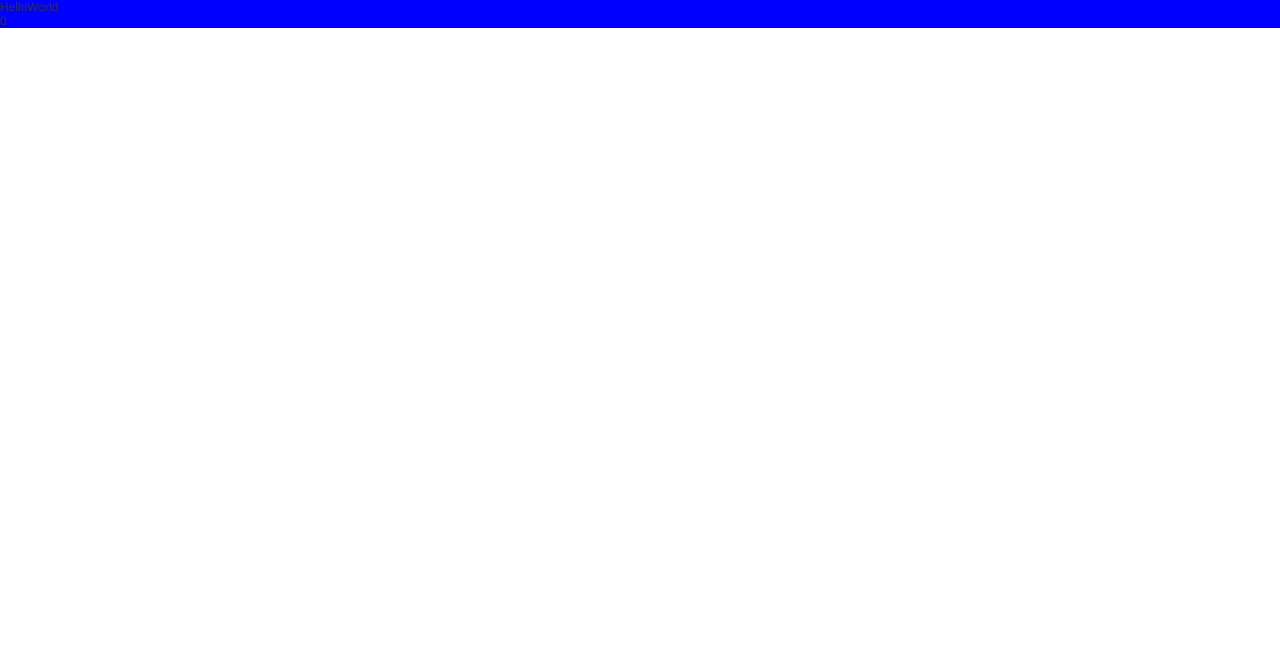
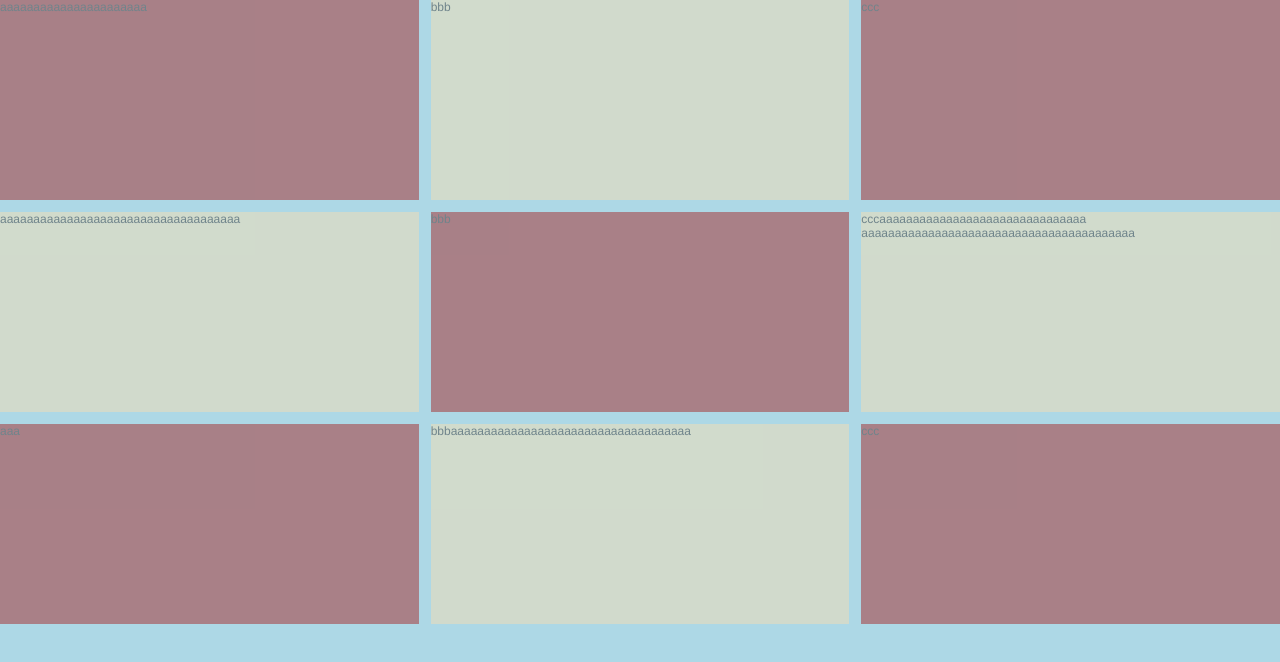
Before and after one commit to JEONGSSO/vue3-boilerplate-vite, a Vue app: page / in a window 1280 px wide. Shown: the top 662 px of the page. Built offline with nearby package versions, Linux system fonts and the light colour scheme; the HTML template or start-up script is replaced by a standard one.

Commit message:
grid 공부

```diff
--- a/src/App.vue
+++ b/src/App.vue
@@ -5,11 +5,17 @@
 </template>
 
 <script lang="ts">
-import { defineComponent } from "vue";
+import { defineComponent } from 'vue';
 
 export default defineComponent({
-  name: "App",
+  name: 'App'
 });
 </script>
 
 <style src="./assets/style/reset.css"></style>
+<style lang="scss" scoped>
+main {
+  height: 100vh;
+  background-color: lightblue;
+}
+</style>
--- a/src/components/HelloWorld.vue
+++ b/src/components/HelloWorld.vue
@@ -1,30 +1,47 @@
 <template>
-  <section id="zzz">
-    HelloWorld
-    <p @click="++count">{{ count }}</p>
+  <section class="section_wrap">
+    <p>aaaaaaaaaaaaaaaaaaaaaa</p>
+    <p>bbb</p>
+    <p>ccc</p>
+    <p>aaaaaaaaaaaaaaaaaaaaaaaaaaaaaaaaaaaa</p>
+    <p>bbb</p>
+    <p>cccaaaaaaaaaaaaaaaaaaaaaaaaaaaaaaa</br>
+    aaaaaaaaaa</br>aaaaaaaa</br>aaaaaaaaaaaa</br>aaaaaaaaaaa</p>
+    <p>aaa</p>
+    <p>bbbaaaaaaaaaaaaaaaaaaaaaaaaaaaaaaaaaaaa</p>
+    <p>ccc</p>
   </section>
 </template>
 
 <script lang="ts">
-import { ref, defineComponent } from "vue";
+import { ref, defineComponent } from 'vue';
 
 export default defineComponent({
-  name: "HelloWorld",
+  name: 'HelloWorld',
   setup() {
     const count = ref(0);
     return {
-      count,
+      count
     };
-  },
+  }
 });
 </script>
 
 <style lang="scss" scoped>
-@import "./test.scss";
-section {
-  background-color: $var;
-  div {
-    font-size: 20px;
+@import './test.scss';
+.section_wrap {
+  display: grid;
+  grid-template-columns: 1fr 1fr 1fr;
+  grid-auto-rows: 200px;
+  grid-gap: 1rem;
+  p {
+    opacity: 0.5;
+    &:nth-child(odd) {
+      background-color: brown;
+    }
+    &:nth-child(even) {
+      background-color: wheat;
+    }
   }
 }
 </style>
```
